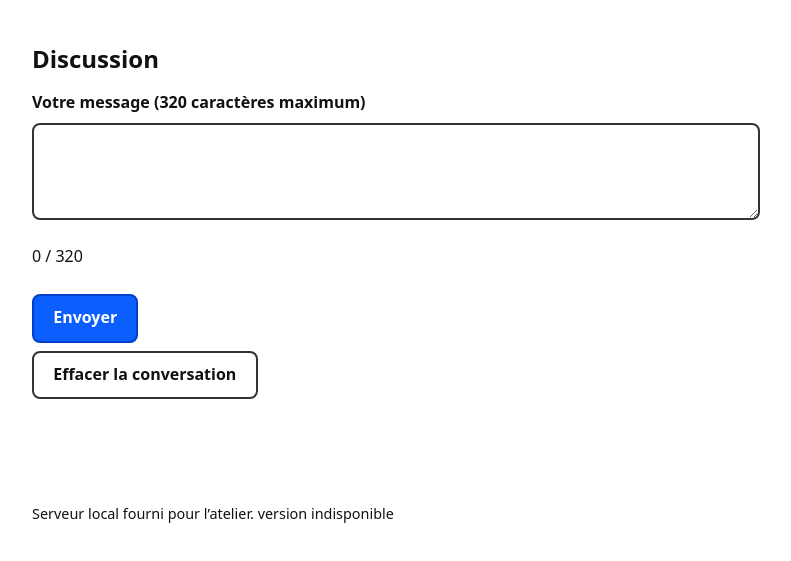
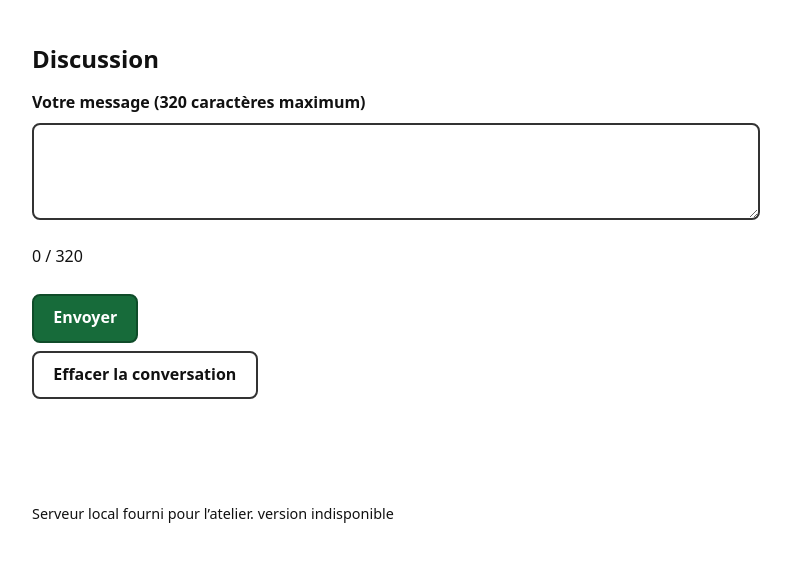
Before and after one commit to Agbadogbe/b04-refuge-animaux, a website with bundled scripts: page atelier/public/index.html in a window 1280 px wide. Shown: the part 99-660 px from the top of the page, without its empty margins (244-1035 px from the left). Built offline with nearby package versions, Linux system fonts and the light colour scheme; files whose address does not match are found by name.

Commit message:
feat: nouvelle couleur

```diff
--- a/atelier/public/styles.css
+++ b/atelier/public/styles.css
@@ -2,8 +2,8 @@
   color-scheme: light;
   --fond: #ffffff;
   --texte: #111111;
-  --accent: #0b5fff;
-  --accent-fonce: #003ecb;
+  --accent: #176b3a;
+  --accent-fonce: #0f4c29;
   --bord: #333333;
 }
 
```
